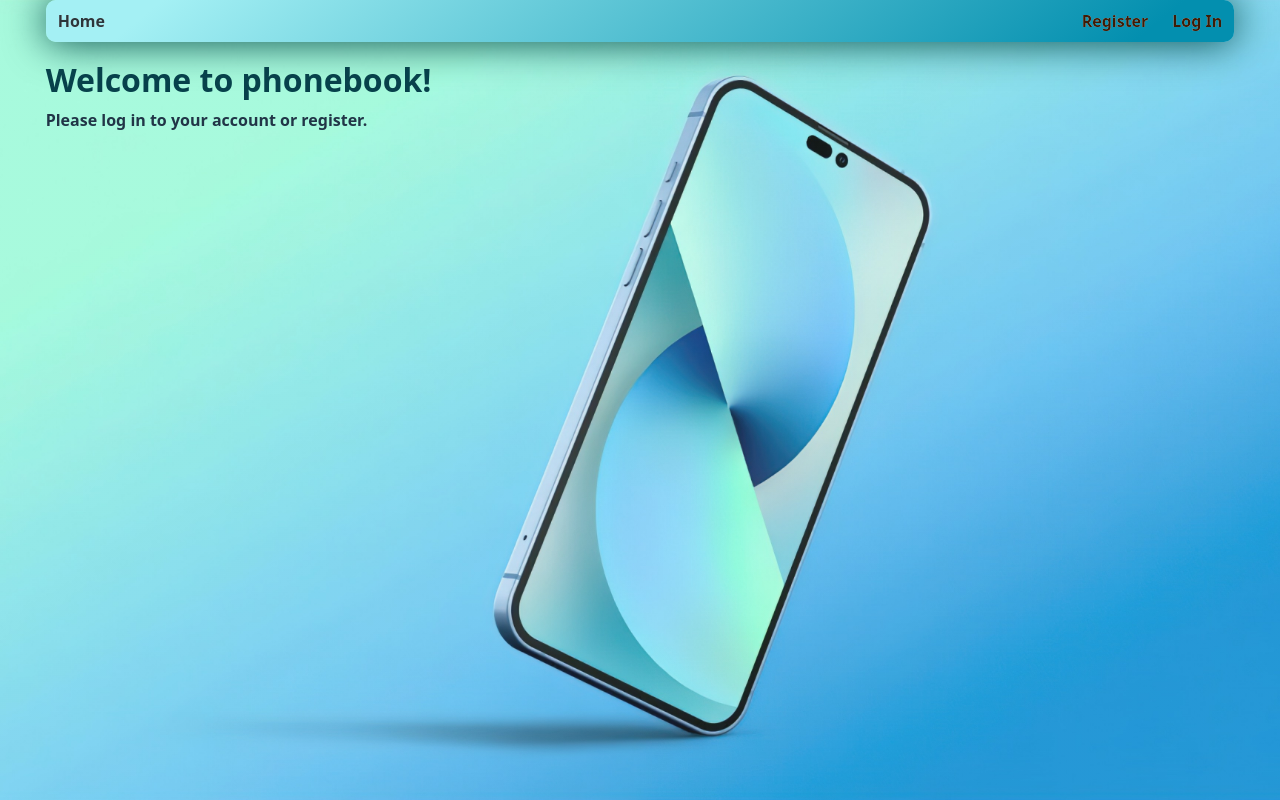
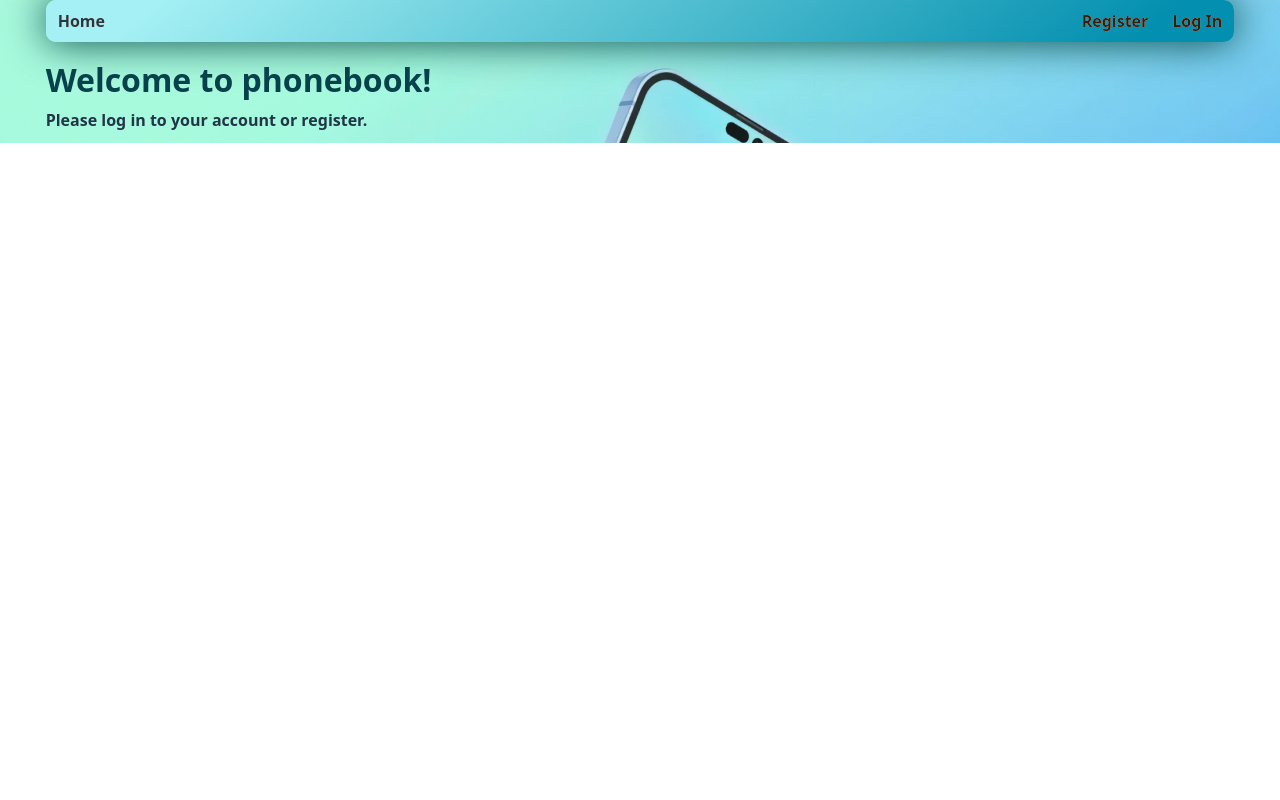
Before and after one commit to Masenko2604/goit-react-hw-08, a React (Vite) app: page / in a window 1280 px wide. Built offline with nearby package versions, Linux system fonts and the light colour scheme.

Commit message:
Update index.css

```diff
--- a/src/index.css
+++ b/src/index.css
@@ -4,11 +4,11 @@ body {
   flex-direction: column;
   align-content: center;
   align-items: center;
-  min-width: 320px;
-  min-height: 100vh;
+  /* min-width: 320px;
+  min-height: 100vh; */
   background-image: linear-gradient(rgba(181, 239, 229, 0.1), rgba(181, 239, 229, 0.1)),
     url(../src/images/phon.jpg);
-  max-width: 100%;
+  width: 100%;
   background-repeat: no-repeat;
   background-size: cover;
 }
```
